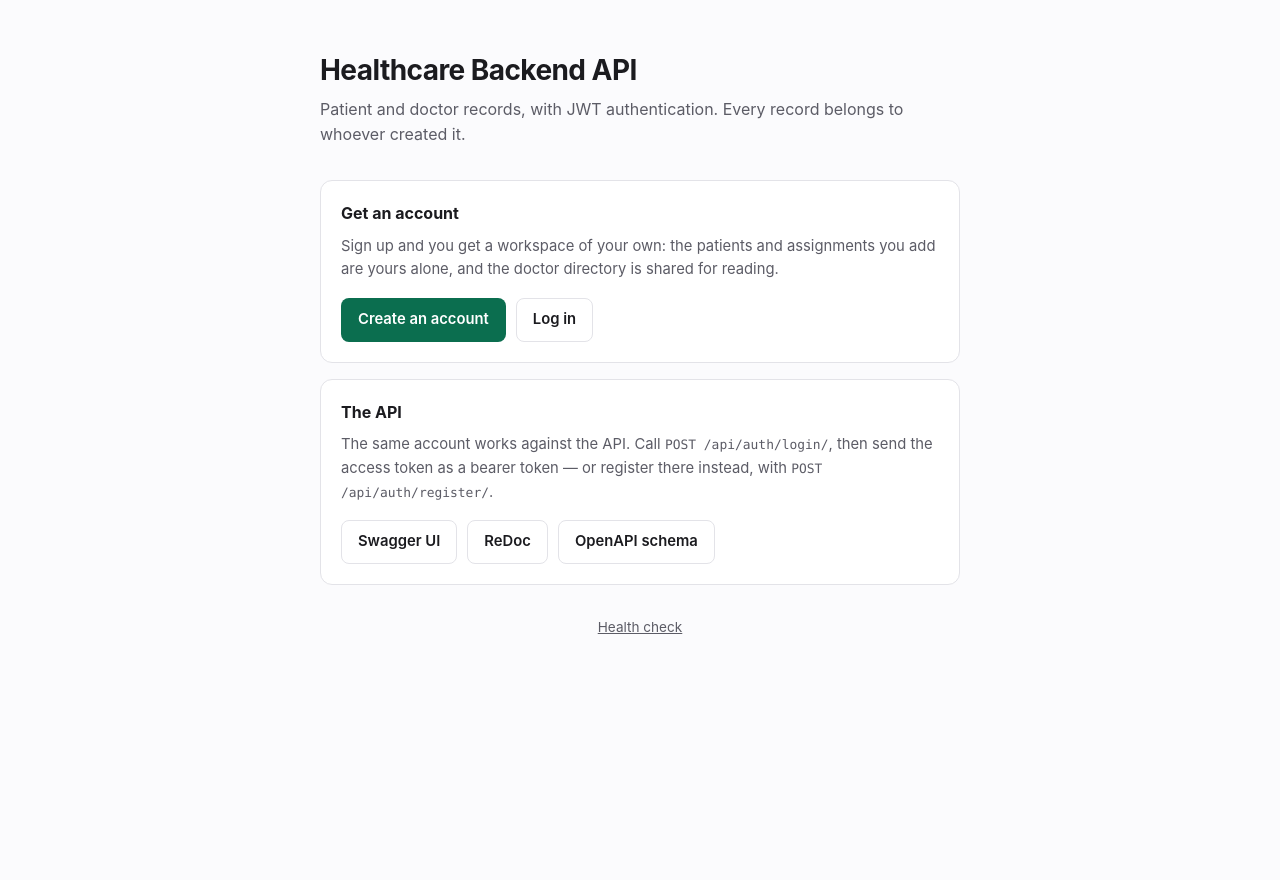
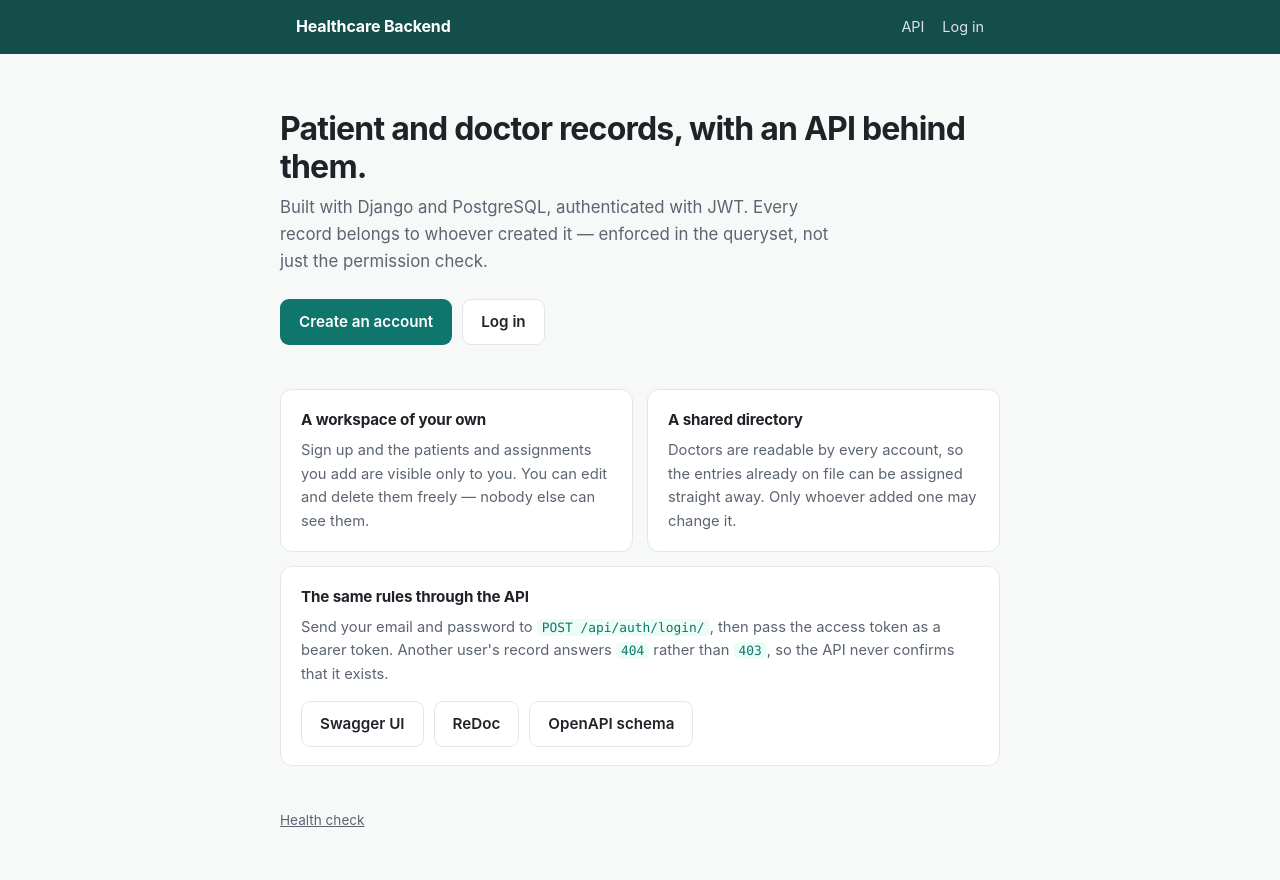
Before and after one commit to Dishagangwar/healthcare-backend, a Django app: page / in a window 1280 px wide. Before the commit the page ends 634 px from the top, so only its background shows below. Run offline with Django 4.2, Linux system fonts and the light colour scheme.

Commit message:
Give the site one visual identity
Three surfaces looked like three products: a hand-rolled landing page, a
sign-up form wearing Django's admin chrome, and the admin in its stock
blue. A visitor crossed two of those borders before reaching anything
useful.

admin-theme.css redefines the admin's own CSS variables rather than
restyling its rules, so the layout keeps working and future Django
versions do not break the brand. It is loaded from extrastyle, which
base.html renders after base.css and dark_mode.css, and it repeats the
palette under Django's three theme selectors so the light/dark toggle
keeps working either way.

site.css covers the landing and sign-up pages in the same palette.
Sign-up is now a standalone page rather than an admin template: it is
read by people who are not yet staff, and breadcrumbs into a site they
cannot enter made no sense. That also let the view stop building an
admin context it no longer renders.

No new dependency: a theme package would have meant more to ship into a
serverless function for something a stylesheet does.

```diff
--- a/apps/accounts/web.py
+++ b/apps/accounts/web.py
@@ -5,7 +5,6 @@ can get an account without being handed shared credentials, and land
 somewhere they can actually use.
 """
 
-from django.contrib import admin
 from django.contrib.auth import login
 from django.shortcuts import redirect
 from django.urls import reverse_lazy
@@ -31,14 +30,6 @@ class RegisterPageView(FormView):
             return redirect(self.success_url)
         return super().dispatch(request, *args, **kwargs)
 
-    def get_context_data(self, **kwargs):
-        # Borrow the admin's chrome so the page the visitor arrives from
-        # and the one they land on look like the same site.
-        context = admin.site.each_context(self.request)
-        context.update(super().get_context_data(**kwargs))
-        context["title"] = "Create an account"
-        return context
-
     def form_valid(self, form):
         user = form.save()
         # Their own records only, so deleting them harms nobody else.
--- a/config/settings.py
+++ b/config/settings.py
@@ -259,6 +259,7 @@ USE_TZ = True
 
 STATIC_URL = "static/"
 STATIC_ROOT = BASE_DIR / "staticfiles"
+STATICFILES_DIRS = [BASE_DIR / "static"]
 
 # WhiteNoise serves the admin and Swagger UI assets out of the application
 # itself, which is what lets the project run on a platform with no separate
--- a/config/urls.py
+++ b/config/urls.py
@@ -8,6 +8,13 @@ from drf_spectacular.views import (
 )
 
 from apps.accounts.web import LandingView, RegisterPageView
+
+
+# The admin is the only interface this project has, so it gets the
+# project's name rather than Django's.
+admin.site.site_header = "Healthcare Backend"
+admin.site.site_title = "Healthcare Backend"
+admin.site.index_title = "Records"
 
 
 def health_check(_request):
--- /dev/null
+++ b/static/css/site.css
@@ -0,0 +1,149 @@
+/*
+    The two public pages: the landing page and sign-up.
+
+    Same palette as admin-theme.css, so a visitor who signs up does not
+    feel handed off to a different product when the admin loads.
+*/
+
+:root {
+    --brand: #0f766e;
+    --brand-strong: #134e4a;
+    --brand-soft: #ecfdf5;
+    --brand-ink: #ffffff;
+
+    --bg: #f7f9f9;
+    --surface: #ffffff;
+    --ink: #1f2328;
+    --ink-muted: #5b6470;
+    --line: #e2e6e8;
+
+    --danger: #b42318;
+    --danger-soft: #fef3f2;
+
+    --radius: 12px;
+    --shadow: 0 1px 2px rgba(16, 24, 40, .05), 0 8px 24px rgba(16, 24, 40, .06);
+}
+
+@media (prefers-color-scheme: dark) {
+    :root {
+        --brand: #2dd4bf;
+        --brand-strong: #5eead4;
+        --brand-soft: #0f2522;
+        --brand-ink: #06201c;
+
+        --bg: #0f1112;
+        --surface: #17191b;
+        --ink: #e9ecee;
+        --ink-muted: #a3acb3;
+        --line: #272b2e;
+
+        --danger: #fda29b;
+        --danger-soft: #2a1513;
+
+        --shadow: 0 1px 2px rgba(0, 0, 0, .4), 0 8px 24px rgba(0, 0, 0, .35);
+    }
+}
+
+* { box-sizing: border-box; }
+
+body {
+    margin: 0;
+    background: var(--bg);
+    color: var(--ink);
+    font: 16px/1.6 -apple-system, BlinkMacSystemFont, "Segoe UI", Roboto,
+          "Helvetica Neue", Arial, sans-serif;
+    -webkit-font-smoothing: antialiased;
+}
+
+a { color: var(--brand); }
+
+.wrap { max-width: 720px; margin: 0 auto; padding: 0 16px; }
+.wrap--narrow { max-width: 440px; }
+
+/* --- masthead ------------------------------------------------------- */
+
+.masthead {
+    background: var(--brand-strong);
+    color: #fff;
+    padding: 14px 0;
+}
+.masthead .wrap { display: flex; align-items: center; justify-content: space-between; gap: 12px; }
+.masthead a { color: #fff; text-decoration: none; }
+.masthead .mark { font-weight: 650; letter-spacing: -.01em; }
+.masthead nav { display: flex; gap: 18px; font-size: .9rem; }
+.masthead nav a { opacity: .85; }
+.masthead nav a:hover { opacity: 1; }
+
+/* --- hero ----------------------------------------------------------- */
+
+.hero { padding: 56px 0 8px; }
+.hero h1 { font-size: 2rem; line-height: 1.2; letter-spacing: -.025em; margin: 0 0 .5rem; }
+.hero p { color: var(--ink-muted); font-size: 1.05rem; margin: 0 0 1.5rem; max-width: 52ch; }
+
+.actions { display: flex; flex-wrap: wrap; gap: 10px; }
+
+.btn {
+    display: inline-block; padding: 10px 18px; border-radius: 9px;
+    text-decoration: none; font-weight: 600; font-size: .95rem;
+    border: 1px solid var(--line); color: var(--ink); background: var(--surface);
+}
+.btn:hover { border-color: var(--brand); }
+.btn--primary { background: var(--brand); color: var(--brand-ink); border-color: transparent; }
+.btn--primary:hover { background: var(--brand-strong); border-color: transparent; }
+.btn--block { display: block; width: 100%; text-align: center; border: 0; cursor: pointer; font: inherit; font-weight: 600; padding: 11px 18px; }
+
+/* --- cards ---------------------------------------------------------- */
+
+.cards { display: grid; gap: 14px; padding: 36px 0; }
+@media (min-width: 620px) { .cards { grid-template-columns: 1fr 1fr; } }
+
+.card {
+    background: var(--surface); border: 1px solid var(--line);
+    border-radius: var(--radius); padding: 18px 20px;
+}
+.card h2 { font-size: .95rem; margin: 0 0 .4rem; letter-spacing: -.01em; }
+.card p { color: var(--ink-muted); font-size: .92rem; margin: 0; }
+.card--wide { grid-column: 1 / -1; }
+.card .actions { margin-top: 14px; }
+
+code {
+    font-family: ui-monospace, SFMono-Regular, Menlo, Consolas, monospace;
+    font-size: .875em; background: var(--brand-soft); color: var(--brand);
+    padding: 1px 5px; border-radius: 5px;
+}
+
+/* --- sign-up panel -------------------------------------------------- */
+
+.panel {
+    background: var(--surface); border: 1px solid var(--line);
+    border-radius: var(--radius); box-shadow: var(--shadow);
+    padding: 28px; margin: 48px 0 24px;
+}
+.panel h1 { font-size: 1.3rem; margin: 0 0 .3rem; letter-spacing: -.02em; }
+.panel .lede { color: var(--ink-muted); font-size: .92rem; margin: 0 0 1.4rem; }
+
+.field { margin-bottom: 15px; }
+.field label { display: block; font-size: .875rem; font-weight: 600; margin-bottom: 5px; }
+.field input {
+    width: 100%; padding: 10px 12px; font: inherit;
+    background: var(--bg); color: var(--ink);
+    border: 1px solid var(--line); border-radius: 9px;
+}
+.field input:focus { outline: 2px solid var(--brand); outline-offset: 1px; border-color: transparent; }
+.field .help { color: var(--ink-muted); font-size: .8rem; margin-top: 5px; }
+
+.errors { list-style: none; margin: 6px 0 0; padding: 0; }
+.errors li { color: var(--danger); font-size: .825rem; }
+.field--invalid input { border-color: var(--danger); }
+
+.alert {
+    background: var(--danger-soft); border: 1px solid var(--danger);
+    color: var(--danger); border-radius: 9px; padding: 10px 12px;
+    font-size: .875rem; margin-bottom: 16px;
+}
+.alert ul { margin: 0; padding-left: 18px; }
+
+.panel .foot { text-align: center; font-size: .9rem; color: var(--ink-muted); margin: 18px 0 0; }
+
+footer.site { color: var(--ink-muted); font-size: .85rem; padding: 8px 0 48px; }
+footer.site a { color: inherit; }
--- a/templates/landing.html
+++ b/templates/landing.html
@@ -1,73 +1,63 @@
-<!doctype html>
+{% load static %}<!doctype html>
 <html lang="en">
 <head>
   <meta charset="utf-8">
   <meta name="viewport" content="width=device-width, initial-scale=1">
   <title>Healthcare Backend API</title>
-  <style>
-    :root {
-      --bg: #fbfbfd; --card: #fff; --ink: #1b1b1f; --muted: #5c5c66;
-      --line: #e3e3e8; --accent: #0b6e4f; --accent-ink: #fff;
-    }
-    @media (prefers-color-scheme: dark) {
-      :root {
-        --bg: #16161a; --card: #1e1e24; --ink: #ececf1; --muted: #a0a0ad;
-        --line: #2e2e38; --accent: #2f9e73; --accent-ink: #06130e;
-      }
-    }
-    * { box-sizing: border-box; }
-    body {
-      margin: 0; padding: 48px 16px; background: var(--bg); color: var(--ink);
-      font: 16px/1.6 -apple-system, BlinkMacSystemFont, "Segoe UI", Roboto, sans-serif;
-    }
-    main { max-width: 640px; margin: 0 auto; }
-    h1 { font-size: 1.75rem; margin: 0 0 .25rem; letter-spacing: -.02em; }
-    .sub { color: var(--muted); margin: 0 0 2rem; }
-    .card { background: var(--card); border: 1px solid var(--line); border-radius: 12px; padding: 20px; margin-bottom: 16px; }
-    .card h2 { font-size: 1rem; margin: 0 0 .5rem; }
-    .card p { color: var(--muted); margin: 0 0 1rem; font-size: .925rem; }
-    .actions { display: flex; flex-wrap: wrap; gap: 10px; }
-    a.btn {
-      display: inline-block; padding: 9px 16px; border-radius: 8px;
-      text-decoration: none; font-weight: 600; font-size: .925rem;
-      border: 1px solid var(--line); color: var(--ink);
-    }
-    a.btn.primary { background: var(--accent); color: var(--accent-ink); border-color: transparent; }
-    code { font-family: ui-monospace, SFMono-Regular, Menlo, monospace; font-size: .875em; }
-    footer { color: var(--muted); font-size: .85rem; text-align: center; margin-top: 2rem; }
-    footer a { color: inherit; }
-  </style>
+  <meta name="description" content="A REST API for patient and doctor records, with JWT authentication and per-user ownership.">
+  <link rel="stylesheet" href="{% static 'css/site.css' %}">
 </head>
 <body>
+  <header class="masthead">
+    <div class="wrap">
+      <a class="mark" href="/">Healthcare Backend</a>
+      <nav>
+        <a href="/api/docs/">API</a>
+        <a href="/admin/login/">Log in</a>
+      </nav>
+    </div>
+  </header>
+
   <main>
-    <h1>Healthcare Backend API</h1>
-    <p class="sub">Patient and doctor records, with JWT authentication. Every record
-    belongs to whoever created it.</p>
+    <section class="hero wrap">
+      <h1>Patient and doctor records, with an API behind them.</h1>
+      <p>Built with Django and PostgreSQL, authenticated with JWT. Every record
+      belongs to whoever created it — enforced in the queryset, not just the
+      permission check.</p>
+      <div class="actions">
+        <a class="btn btn--primary" href="{% url 'register' %}">Create an account</a>
+        <a class="btn" href="/admin/login/">Log in</a>
+      </div>
+    </section>
 
+    <section class="cards wrap">
       <div class="card">
-      <h2>Get an account</h2>
-      <p>Sign up and you get a workspace of your own: the patients and assignments
-      you add are yours alone, and the doctor directory is shared for reading.</p>
-      <div class="actions">
-        <a class="btn primary" href="{% url 'register' %}">Create an account</a>
-        <a class="btn" href="{% url 'admin:login' %}">Log in</a>
-      </div>
+        <h2>A workspace of your own</h2>
+        <p>Sign up and the patients and assignments you add are visible only to
+        you. You can edit and delete them freely — nobody else can see them.</p>
       </div>
 
       <div class="card">
-      <h2>The API</h2>
-      <p>The same account works against the API. Call
-      <code>POST /api/auth/login/</code>, then send the access token as a bearer
-      token — or register there instead, with
-      <code>POST /api/auth/register/</code>.</p>
+        <h2>A shared directory</h2>
+        <p>Doctors are readable by every account, so the entries already on file
+        can be assigned straight away. Only whoever added one may change it.</p>
+      </div>
+
+      <div class="card card--wide">
+        <h2>The same rules through the API</h2>
+        <p>Send your email and password to <code>POST /api/auth/login/</code>,
+        then pass the access token as a bearer token. Another user's record
+        answers <code>404</code> rather than <code>403</code>, so the API never
+        confirms that it exists.</p>
         <div class="actions">
           <a class="btn" href="/api/docs/">Swagger UI</a>
           <a class="btn" href="/api/redoc/">ReDoc</a>
           <a class="btn" href="/api/schema/">OpenAPI schema</a>
         </div>
       </div>
+    </section>
 
-    <footer><a href="/health/">Health check</a></footer>
+    <footer class="site wrap"><a href="/health/">Health check</a></footer>
   </main>
 </body>
 </html>
```
Also changed, not shown: static/css/admin-theme.css (added, +208 -0 lines), templates/admin/base_site.html (added, +15 -0 lines), templates/registration/register.html (+37 -19 lines). Lines whose indentation alone changed are shown as unchanged.
